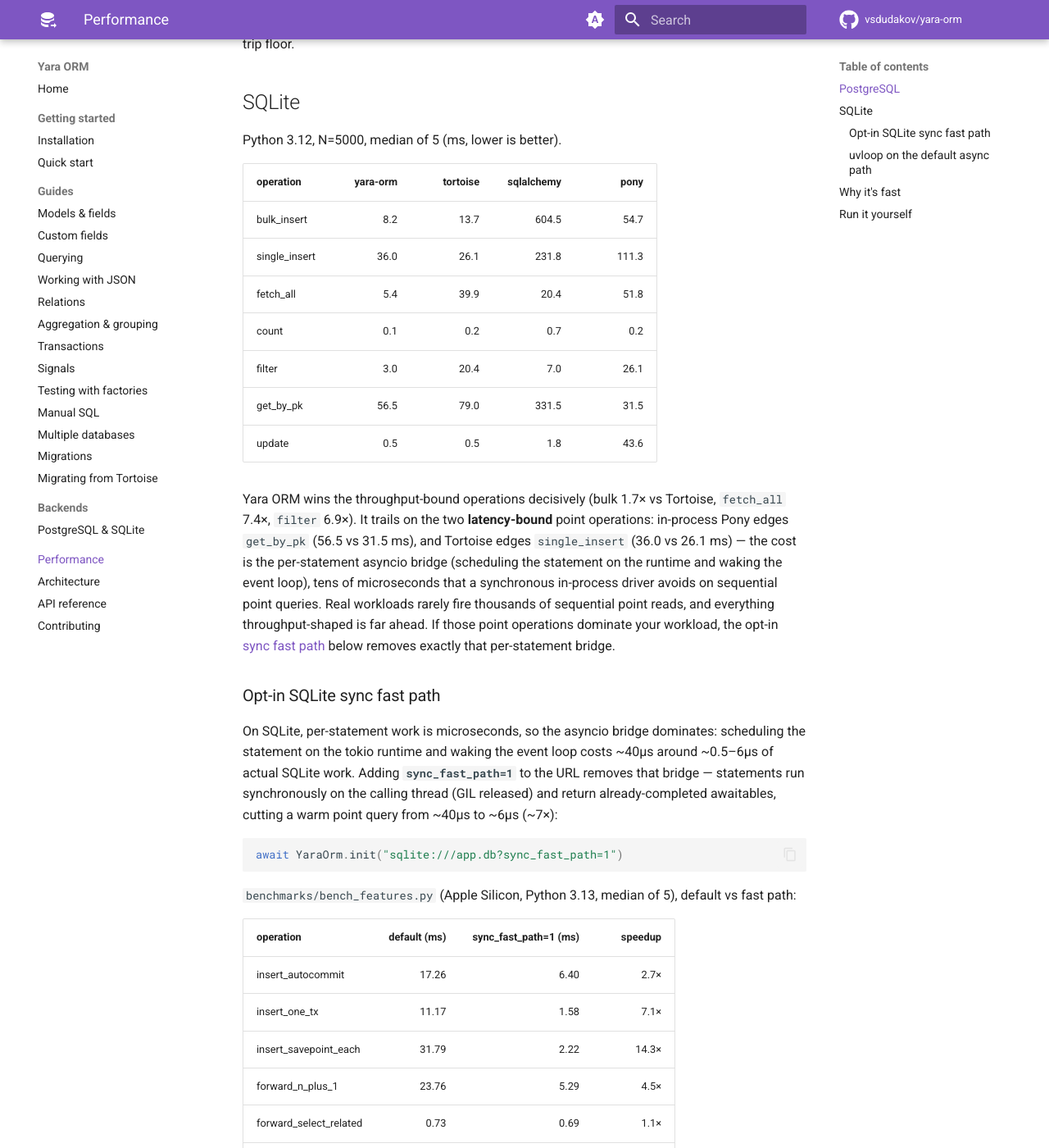
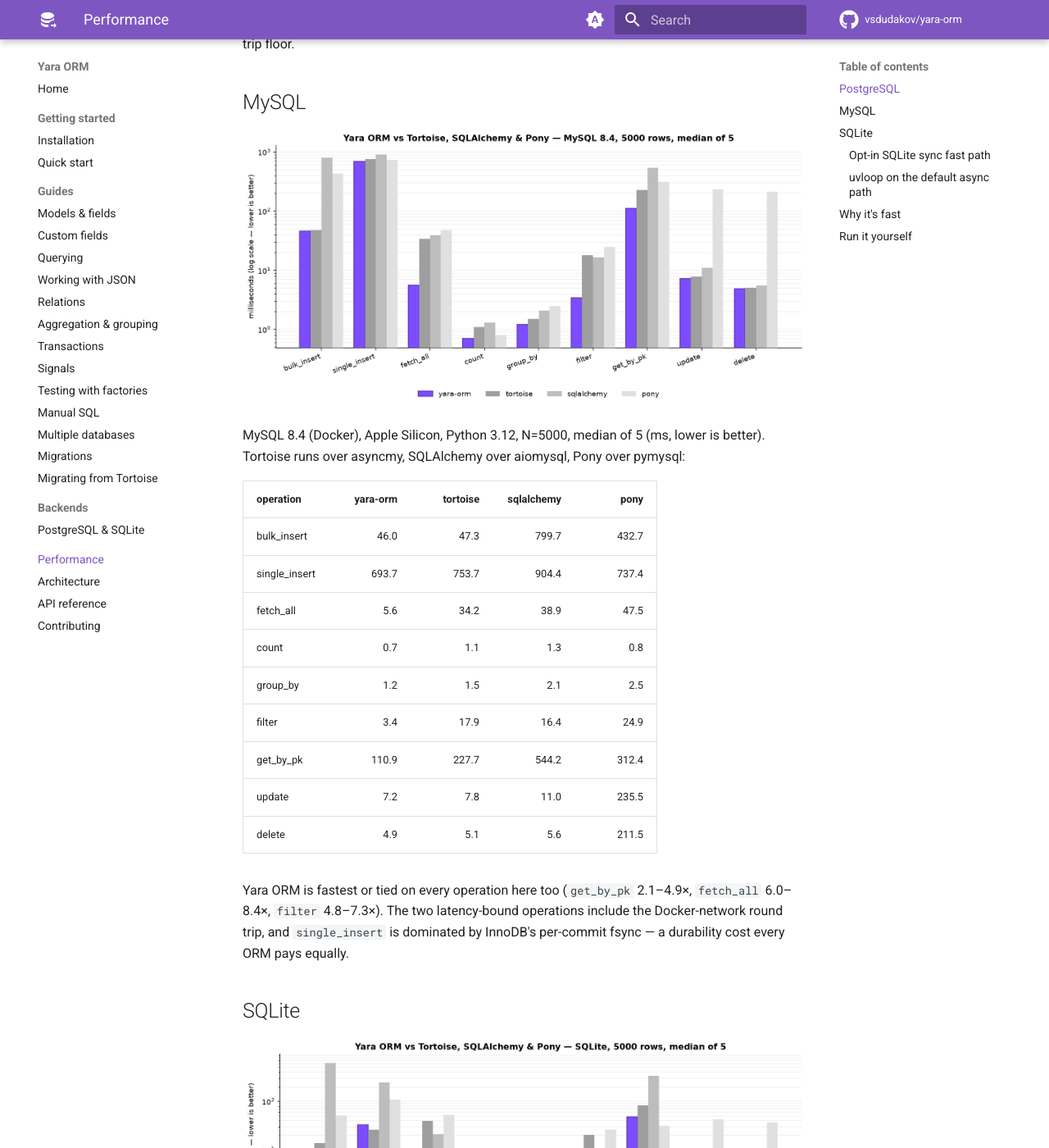
Before and after one commit to vsdudakov/yara-orm, an MkDocs documentation site: the page built from docs/performance.md, in a window 1280 px wide and 1400 px high, scrolled down 2008 px. Shown: the whole window at 82% size. Built offline with MkDocs 1.6.1 and Material for MkDocs 9.7.7, drawn with Linux system fonts in a browser that asks for light colours; comment, search, counter and statistics services are not loaded; some of the changed text lies outside the part shown.

Commit message:
docs: MySQL and SQLite benchmark results + charts in README and docs
- README Performance section now has per-backend subsections: the PostgreSQL
  table (unchanged), a new MySQL 8.4 table (yara-orm fastest or tied on every
  op; latency notes for the Docker round trip and InnoDB fsync) and a SQLite
  summary — each with its own chart. Architecture diagram lists MySqlBackend;
  dev targets list bench-mysql/bench-sqlite.
- plot_benchmarks.py renders all three charts from an embedded per-backend
  dataset (docs/assets/benchmark-{postgres,mysql,sqlite}.png); mysql chart
  added and sqlite chart generated from a fresh 4-way run (now includes the
  group_by op).
- benchmarks/README.md: new MySQL results section, refreshed SQLite table,
  chart-sync notes; docs/performance.md gains the MySQL section and the
  sqlite/mysql charts. mkdocs --strict builds clean.

````diff
--- a/docs/performance.md
+++ b/docs/performance.md
@@ -1,6 +1,6 @@
 ---
 title: Performance
-description: Yara ORM benchmarks — a fast async Python ORM that runs 2–9× faster than Tortoise ORM, async SQLAlchemy and Pony on PostgreSQL and SQLite.
+description: Yara ORM benchmarks — a fast async Python ORM that runs 2–9× faster than Tortoise ORM, async SQLAlchemy and Pony on PostgreSQL, MySQL and SQLite.
 ---
 
 # Performance
@@ -55,24 +55,53 @@
 `single_insert` are latency-bound (one sequential round-trip per call) and sit near the raw
 client⇄PostgreSQL round-trip floor.
 
+## MySQL
+
+![Yara ORM vs Tortoise, SQLAlchemy and Pony on MySQL — latency per operation, log scale, lower is better](assets/benchmark-mysql.png)
+
+MySQL 8.4 (Docker), Apple Silicon, Python 3.12, N=5000, median of 5 (ms, lower
+is better). Tortoise runs over asyncmy, SQLAlchemy over aiomysql, Pony over
+pymysql:
+
+| operation     | yara-orm | tortoise | sqlalchemy |  pony |
+|---------------|---------:|---------:|-----------:|------:|
+| bulk_insert   |     46.0 |     47.3 |      799.7 | 432.7 |
+| single_insert |    693.7 |    753.7 |      904.4 | 737.4 |
+| fetch_all     |      5.6 |     34.2 |       38.9 |  47.5 |
+| count         |      0.7 |      1.1 |        1.3 |   0.8 |
+| group_by      |      1.2 |      1.5 |        2.1 |   2.5 |
+| filter        |      3.4 |     17.9 |       16.4 |  24.9 |
+| get_by_pk     |    110.9 |    227.7 |      544.2 | 312.4 |
+| update        |      7.2 |      7.8 |       11.0 | 235.5 |
+| delete        |      4.9 |      5.1 |        5.6 | 211.5 |
+
+Yara ORM is fastest or tied on every operation here too (`get_by_pk` 2.1–4.9×,
+`fetch_all` 6.0–8.4×, `filter` 4.8–7.3×). The two latency-bound operations
+include the Docker-network round trip, and `single_insert` is dominated by
+InnoDB's per-commit fsync — a durability cost every ORM pays equally.
+
 ## SQLite
+
+![Yara ORM vs Tortoise, SQLAlchemy and Pony on SQLite — latency per operation, log scale, lower is better](assets/benchmark-sqlite.png)
 
 Python 3.12, N=5000, median of 5 (ms, lower is better).
 
 | operation     | yara-orm | tortoise | sqlalchemy |  pony |
 |---------------|---------:|---------:|-----------:|------:|
-| bulk_insert   |      8.2 |     13.7 |      604.5 |  54.7 |
-| single_insert |     36.0 |     26.1 |      231.8 | 111.3 |
-| fetch_all     |      5.4 |     39.9 |       20.4 |  51.8 |
-| count         |      0.1 |      0.2 |        0.7 |   0.2 |
-| filter        |      3.0 |     20.4 |        7.0 |  26.1 |
-| get_by_pk     |     56.5 |     79.0 |      331.5 |  31.5 |
-| update        |      0.5 |      0.5 |        1.8 |  43.6 |
+| bulk_insert   |      7.7 |     13.8 |      615.4 |  51.5 |
+| single_insert |     33.1 |     26.6 |      245.0 | 109.2 |
+| fetch_all     |      3.3 |     39.2 |       21.0 |  53.1 |
+| count         |      0.1 |      0.3 |        0.7 |   0.2 |
+| group_by      |      0.5 |      0.7 |        1.4 |   1.5 |
+| filter        |      1.9 |     20.2 |        7.6 |  26.6 |
+| get_by_pk     |     47.7 |     82.0 |      335.7 |  31.2 |
+| update        |      0.5 |      0.5 |        1.9 |  43.5 |
+| delete        |      0.4 |      0.3 |        1.3 |  37.0 |
 
-Yara ORM wins the throughput-bound operations decisively (bulk 1.7× vs Tortoise,
-`fetch_all` 7.4×, `filter` 6.9×). It trails on the two **latency-bound** point operations:
-in-process Pony edges `get_by_pk` (56.5 vs 31.5 ms), and Tortoise edges `single_insert`
-(36.0 vs 26.1 ms) — the cost is the per-statement asyncio bridge (scheduling the
+Yara ORM wins the throughput-bound operations decisively (bulk 1.8× vs Tortoise,
+`fetch_all` 11.9×, `filter` 10.6×). It trails on the two **latency-bound** point operations:
+in-process Pony edges `get_by_pk` (47.7 vs 31.2 ms), and Tortoise edges `single_insert`
+(33.1 vs 26.6 ms) — the cost is the per-statement asyncio bridge (scheduling the
 statement on the runtime and waking the event loop), tens of microseconds that a
 synchronous in-process driver avoids on sequential point queries. Real workloads rarely fire thousands of
 sequential point reads, and everything throughput-shaped is far ahead. If those point
@@ -153,7 +182,8 @@
 
 ```bash
 make bench          # PostgreSQL 4-way benchmark
-BENCH_BACKEND=sqlite make bench
+make bench-mysql    # same comparison on MySQL
+make bench-sqlite   # same comparison on SQLite
 ```
 
 See [`benchmarks/README.md`](https://github.com/vsdudakov/yara-orm/tree/main/benchmarks)
````
Also changed, not shown: README.md (+43 -6 lines), benchmarks/README.md (+43 -18 lines), docs/assets/benchmark-mysql.png (added), docs/assets/benchmark-sqlite.png (added), 1 other file.
